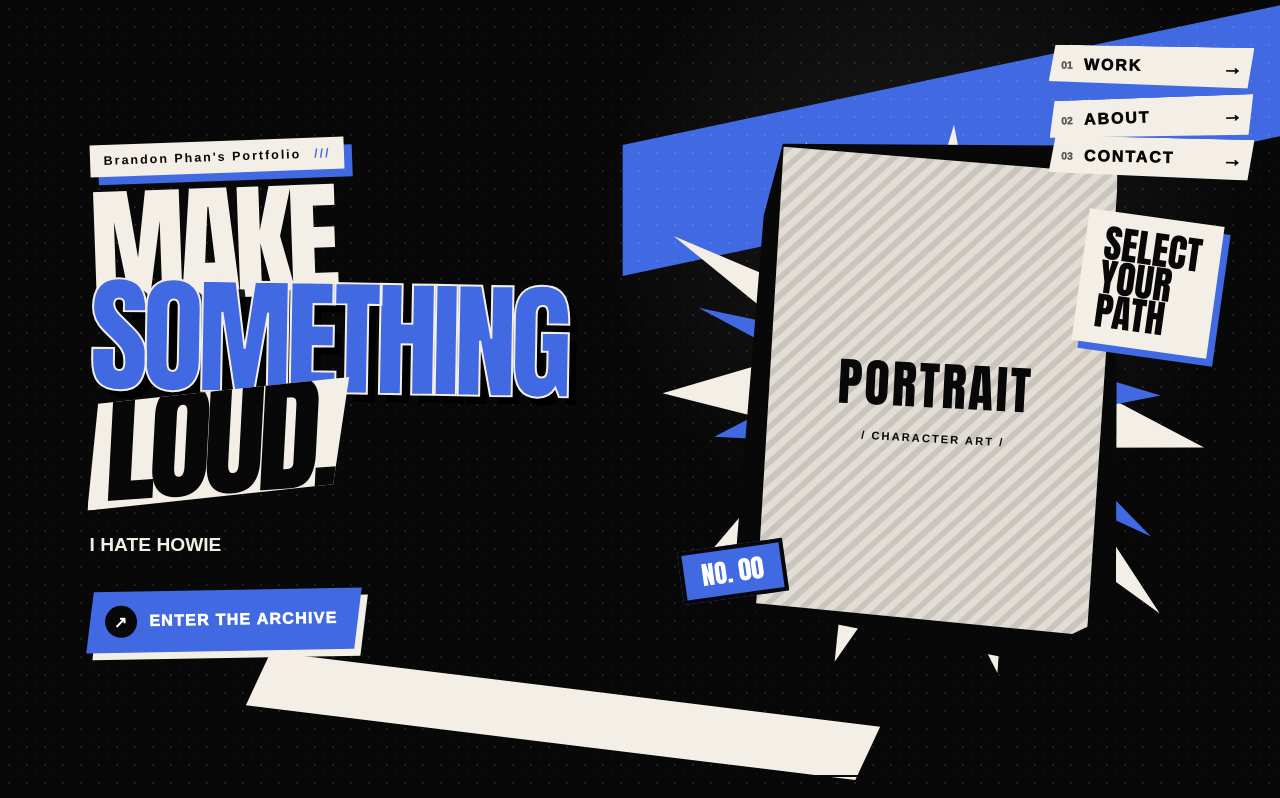
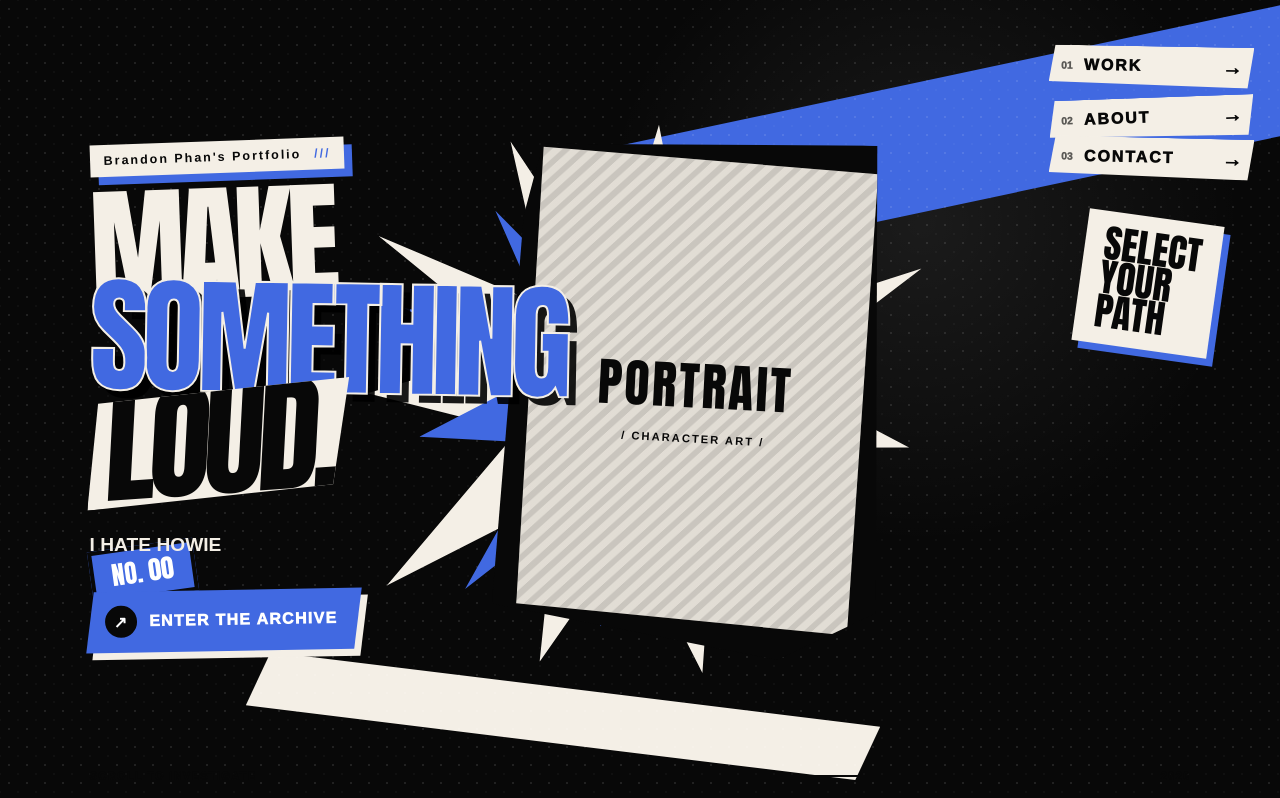
Before and after one commit to Brizzy2470/Brizzy2470.github.io, a React (Vite) app: page / in a window 1280 px wide. Shown: the top 798 px of the page. Built offline with nearby package versions, Linux system fonts and the light colour scheme.

Commit message:
trying to fix home page profile pic centering

```diff
--- a/src/home.css
+++ b/src/home.css
@@ -191,7 +191,7 @@
 
 .portraitFrame {
     position: absolute;
-    inset: 50% auto auto 50%;
+    inset: 50% auto auto 55%;
     translate: -50% -50%;
     width: min(30vw, 390px);
     min-width: 280px;
@@ -344,6 +344,18 @@
     background: var(--ink);
 }
 
+@media (min-width: 981px) {
+  .heroCopy {
+    grid-column: 1;
+    grid-row: 1;
+  }
+
+  .heroVisual {
+    grid-column: 1 / -1;
+    grid-row: 1;
+  }
+}
+
 @media (max-width: 980px) {
     .personaHero {
         grid-template-columns: 1fr;
```
